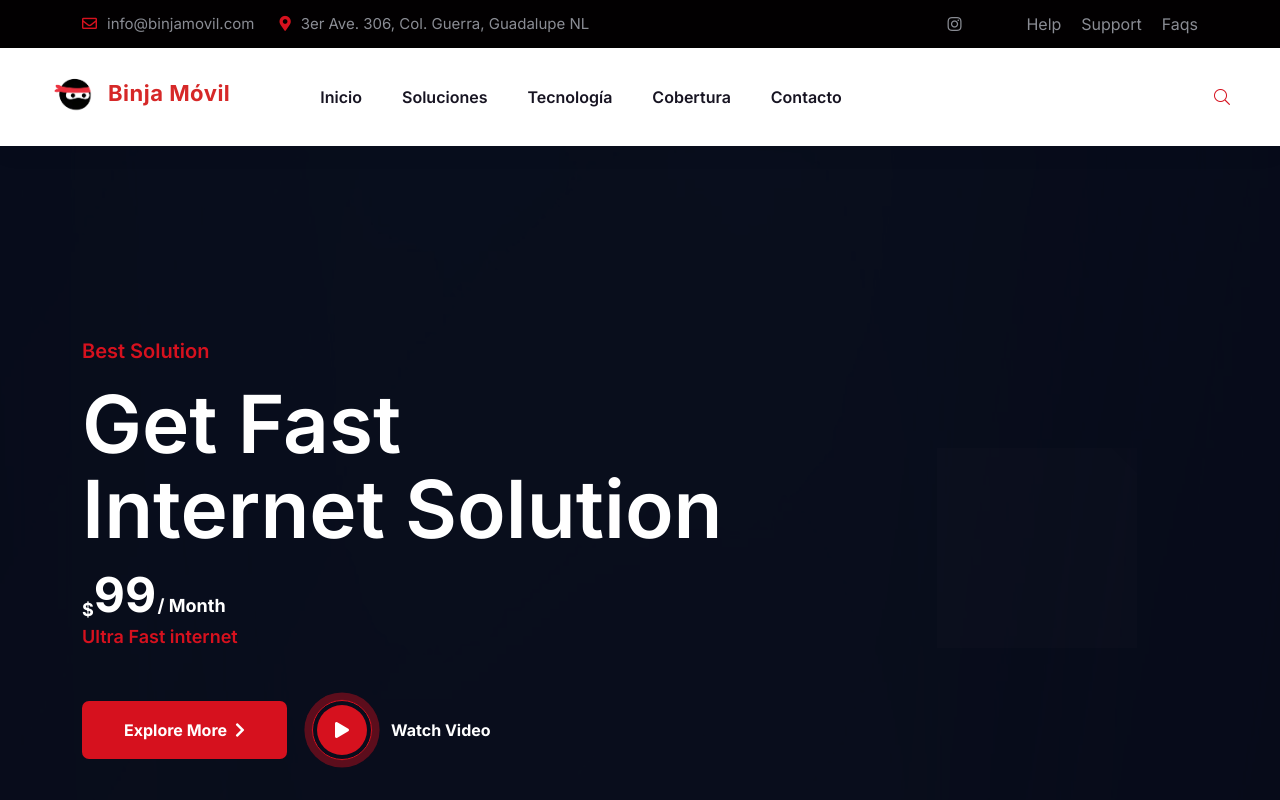
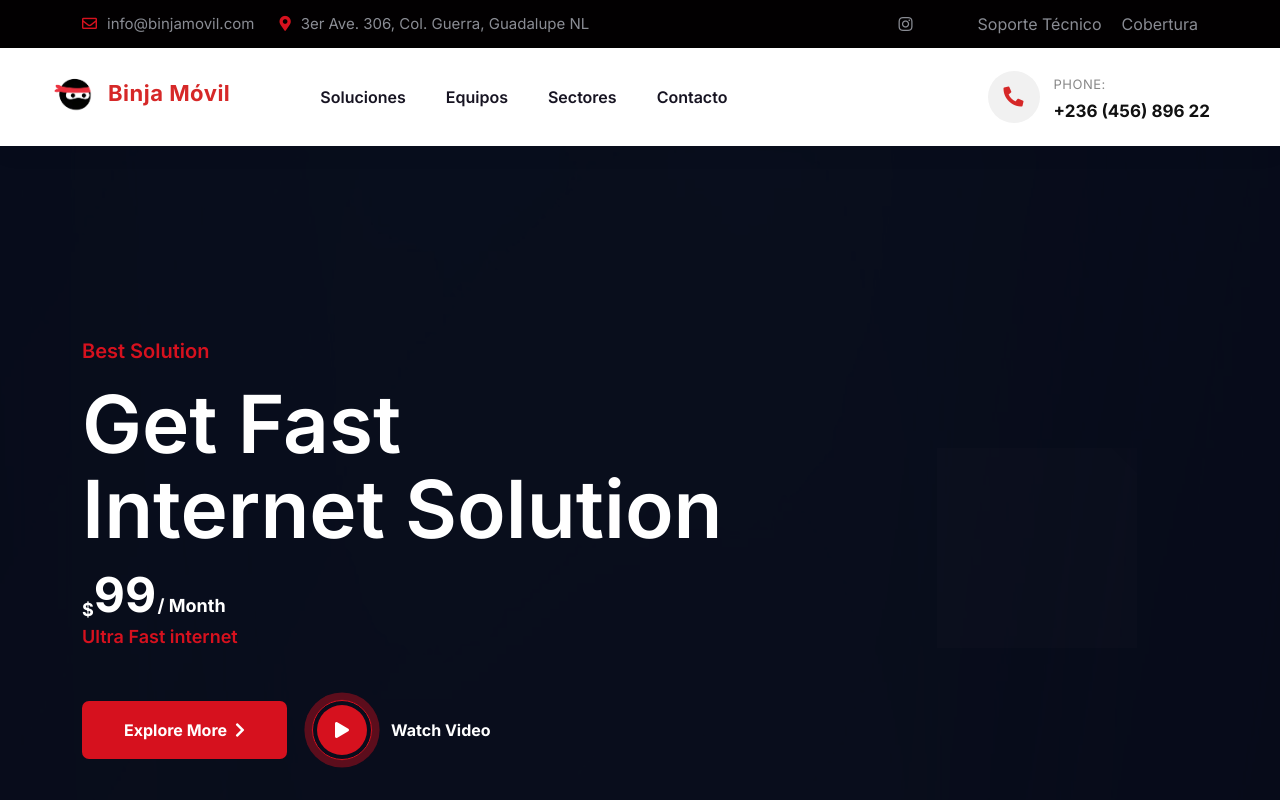
Before and after one commit to desarrolloweb-hub/binja-plantilla, a Next.js app: page / in a window 1280 px wide. Shown: the top 800 px of the page. Built offline with nearby package versions, Linux system fonts and the light colour scheme; a web font is replaced by a local one.

Commit message:
fix: header

```diff
--- a/app/globals.css
+++ b/app/globals.css
@@ -1 +1,99 @@
 @import url("https://fonts.googleapis.com/css2?family=Inter:wght@100..900&family=Kode+Mono:wght@400..700&display=swap");
+
+/* === Hover effects del header === */
+
+/* Teléfono: el círculo se rellena de rojo y el ícono se vuelve blanco; texto se subraya en rojo */
+.binja-phone {
+  display: inline-flex;
+  align-items: center;
+  gap: 14px;
+  margin-right: 20px;
+  text-decoration: none;
+  transition: transform 0.25s ease;
+}
+.binja-phone:hover {
+  transform: translateY(-2px);
+}
+.binja-phone__icon {
+  width: 52px;
+  height: 52px;
+  border-radius: 50%;
+  background: #f1f1f1;
+  display: flex;
+  align-items: center;
+  justify-content: center;
+  flex-shrink: 0;
+  transition: background 0.3s ease, transform 0.3s ease;
+}
+.binja-phone__icon i {
+  color: #d62828;
+  font-size: 20px;
+  transition: color 0.3s ease;
+}
+.binja-phone:hover .binja-phone__icon {
+  background: #d62828;
+  transform: rotate(-12deg);
+}
+.binja-phone:hover .binja-phone__icon i {
+  color: #fff;
+}
+.binja-phone__content p {
+  margin: 0;
+  font-size: 13px;
+  color: #888;
+  letter-spacing: 0.5px;
+}
+.binja-phone__content h6 {
+  margin: 0;
+  font-size: 17px;
+  font-weight: 700;
+  color: #111;
+  transition: color 0.3s ease;
+}
+.binja-phone:hover .binja-phone__content h6 {
+  color: #d62828;
+}
+
+/* Botón Agenda consultoría: oscurece + se eleva con sombra */
+.binja-cta {
+  transition: background 0.3s ease, transform 0.25s ease, box-shadow 0.25s ease;
+}
+.binja-cta:hover {
+  background: #a51d1d !important;
+  color: #fff !important;
+  transform: translateY(-3px);
+  box-shadow: 0 10px 25px rgba(214, 40, 40, 0.35);
+}
+
+/* Top bar: Soporte Técnico y Cobertura cambian a rojo con subrayado */
+.header-top-wrapper .top-right .header-menu li a {
+  transition: color 0.25s ease;
+  position: relative;
+}
+.header-top-wrapper .top-right .header-menu li a::after {
+  content: "";
+  position: absolute;
+  left: 0;
+  bottom: -3px;
+  width: 0;
+  height: 2px;
+  background: #d62828;
+  transition: width 0.3s ease;
+}
+.header-top-wrapper .top-right .header-menu li a:hover {
+  color: #d62828 !important;
+}
+.header-top-wrapper .top-right .header-menu li a:hover::after {
+  width: 100%;
+}
+
+/* Quita los overlays rojos decorativos del header que sangran en viewports anchos (>1899px) */
+.header-top-section::before,
+.header-top-section-2::before,
+.header-top-section-3::before,
+.header-section-1::before,
+.header-section-2::before,
+.header-section-3::before,
+.header-section-4::before {
+  display: none !important;
+}
--- a/layouts/Header.js
+++ b/layouts/Header.js
@@ -86,13 +86,10 @@ const Header1 = ({ openSidebar, single, menus }) => {
               </div>
               <ul className="header-menu">
                 <li>
-                  <Link href="contact">Help</Link>
+                  <Link href="contact">Soporte Técnico</Link>
                 </li>
                 <li>
-                  <Link href="contact">Support</Link>
-                </li>
-                <li>
-                  <Link href="faq">Faqs</Link>
+                  <Link href="cobertura">Cobertura</Link>
                 </li>
               </ul>
             </div>
@@ -117,24 +114,35 @@ const Header1 = ({ openSidebar, single, menus }) => {
                   </div>
                 </div>
                 <div className="header-right d-flex justify-content-end align-items-center">
-                  <div className="contact-info">
-                    <div className="icon">
-                      <img src="assets/img/call.png" alt="img" />
+                  <a href="tel:+23645689622" className="binja-phone">
+                    <div className="binja-phone__icon">
+                      <i className="fas fa-phone-alt" />
                     </div>
-                    <div className="content">
-                      <p>Phone:</p>
-                      <h6>
-                        <a href="tel:+23645689622">+236 (456) 896 22</a>
-                      </h6>
+                    <div className="binja-phone__content">
+                      <p>PHONE:</p>
+                      <h6>+236 (456) 896 22</h6>
                     </div>
-                  </div>
+                  </a>
                   <div className="header-button">
-                    <Link href="contact" className="link-btn">
-                      <span>Contact us</span>
-                      <i className="fas fa-chevron-right" />
+                    <Link
+                      href="contact"
+                      className="binja-cta"
+                      style={{
+                        display: "inline-block",
+                        background: "#d62828",
+                        color: "#fff",
+                        fontWeight: 700,
+                        fontSize: "16px",
+                        padding: "16px 32px",
+                        borderRadius: "10px",
+                        textDecoration: "none",
+                        whiteSpace: "nowrap",
+                      }}
+                    >
+                      Agenda consultoría
                     </Link>
                   </div>
-                  <SearchBtn />
+
                   <div className="header__hamburger d-xl-none my-auto">
                     <div
                       className="sidebar__toggle"
@@ -236,11 +244,11 @@ const Header2 = ({ openSidebar, single, menus }) => {
                     <i className="far fa-shopping-cart" />
                   </Link>
                 </div>
-                <SearchBtn />
+
                 <div className="header-button">
                   <Link href="contact" className="theme-btn">
                     <span>
-                      get A Quote
+                      Agenda consultoría
                       <i className="fas fa-chevron-right" />
                     </span>
                   </Link>
@@ -333,7 +341,7 @@ const Header3 = ({ openSidebar, single, menus }) => {
                   <div className="header-button">
                     <Link href="contact" className="theme-btn theme-btn-2">
                       <span>
-                        contact us
+                        Agenda consultoría
                         <i className="fas fa-chevron-right" />
                       </span>
                     </Link>
@@ -382,11 +390,11 @@ const Header4 = ({ openSidebar, single, menus }) => {
               </div>
             </div>
             <div className="header-right d-flex justify-content-end align-items-center">
-              <SearchBtn />
+
               <div className="header-button">
                 <Link href="contact" className="theme-btn">
                   <span>
-                    subscribe now
+                    Agenda consultoría
                     <i className="fas fa-chevron-right" />
                   </span>
                 </Link>
--- a/layouts/Menus.js
+++ b/layouts/Menus.js
@@ -3,11 +3,10 @@ import Link from "next/link";
 import { Fragment, useState } from "react";
 
 const navItems = [
-  { id: 1, href: "/", title: "Inicio" },
-  { id: 2, href: "soluciones", title: "Soluciones" },
-  { id: 3, href: "tecnologia", title: "Tecnología" },
-  { id: 4, href: "cobertura", title: "Cobertura" },
-  { id: 5, href: "contacto", title: "Contacto" },
+  { id: 1, href: "soluciones", title: "Soluciones" },
+  { id: 2, href: "equipos", title: "Equipos" },
+  { id: 3, href: "sectores", title: "Sectores" },
+  { id: 4, href: "contacto", title: "Contacto" },
 ];
 
 const Menus = ({ single, menus }) => {
```
